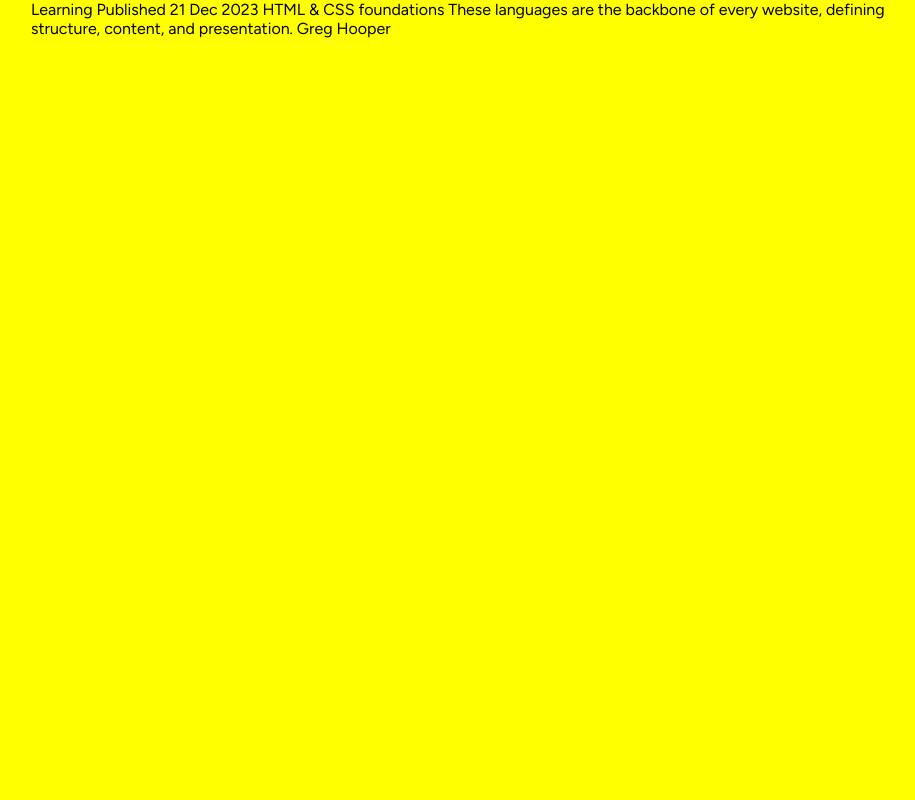
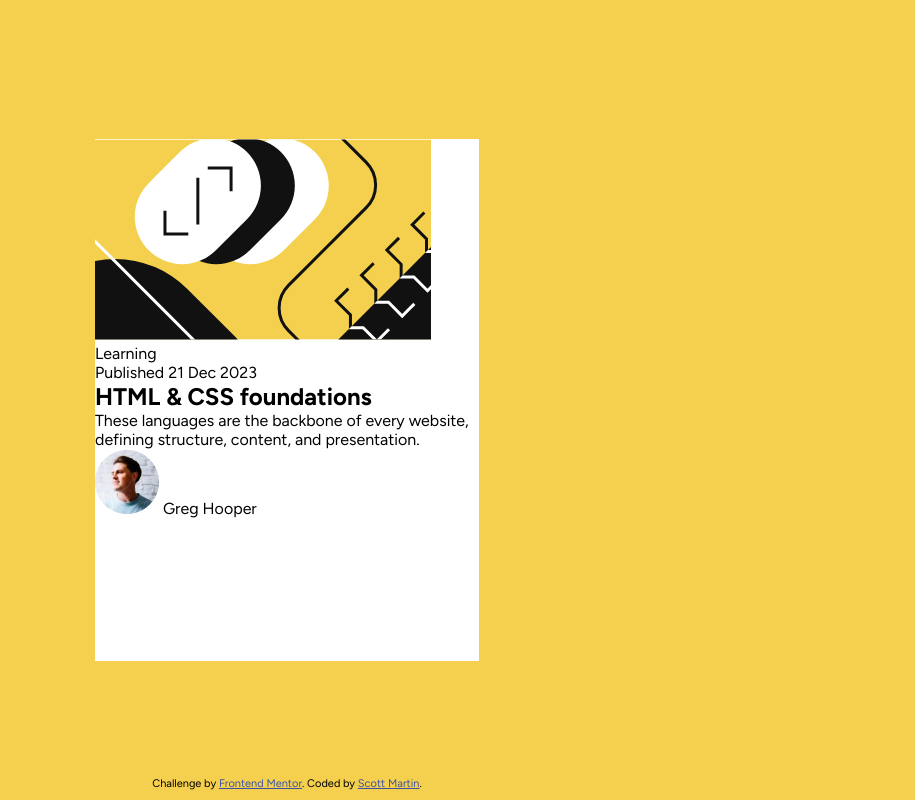
Before and after one commit to smartinuk88/blog-preview-card, a plain HTML site: page index.html in a window 1280 px wide. Shown: the whole page, without its empty margins (353-1268 px from the left). Drawn offline with Linux system fonts and the light colour scheme.

Commit message:
Write HTML for card component, and small CSS changes

```diff
--- a/index.html
+++ b/index.html
@@ -23,12 +23,29 @@
   </head>
   <body>
     <main>
-      <article class="card"></article>
+      <article class="card">
+        <div>
+          <img
+            src="./assets/images/illustration-article.svg"
+            alt="Yellow and black abstract design with a symbol of a forward slash inside a HTML tag"
+          />
+        </div>
+        <div class="card-text">
+          <p>Learning</p>
+          <p>Published 21 Dec 2023</p>
+          <h1>HTML & CSS foundations</h1>
+          <p>
+            These languages are the backbone of every website, defining
+            structure, content, and presentation.
+          </p>
+        </div>
+        <div>
+          <img src="/assets/images/image-avatar.webp" alt="Author avatar" />
+          <span>Greg Hooper</span>
+        </div>
+      </article>
     </main>
 
-    Learning Published 21 Dec 2023 HTML & CSS foundations These languages are
-    the backbone of every website, defining structure, content, and
-    presentation. Greg Hooper
     <footer>
       <div class="attribution">
         Challenge by
--- a/styles.css
+++ b/styles.css
@@ -14,16 +14,21 @@
 }
 
 body {
+  font-family: "Figtree", sans-serif;
+  background-color: var(--yellow);
+  height: 100vh;
+}
+
+main {
   display: flex;
   justify-content: center;
-  align-content: center;
-  font-family: "Figtree", sans-serif;
-  background-color: yellow;
-  height: 100vh;
+  align-items: center;
+  height: 100%;
 }
 
 .card {
   display: flex;
+  background-color: white;
   flex-direction: column;
   width: 384px;
   height: 522px;
```
